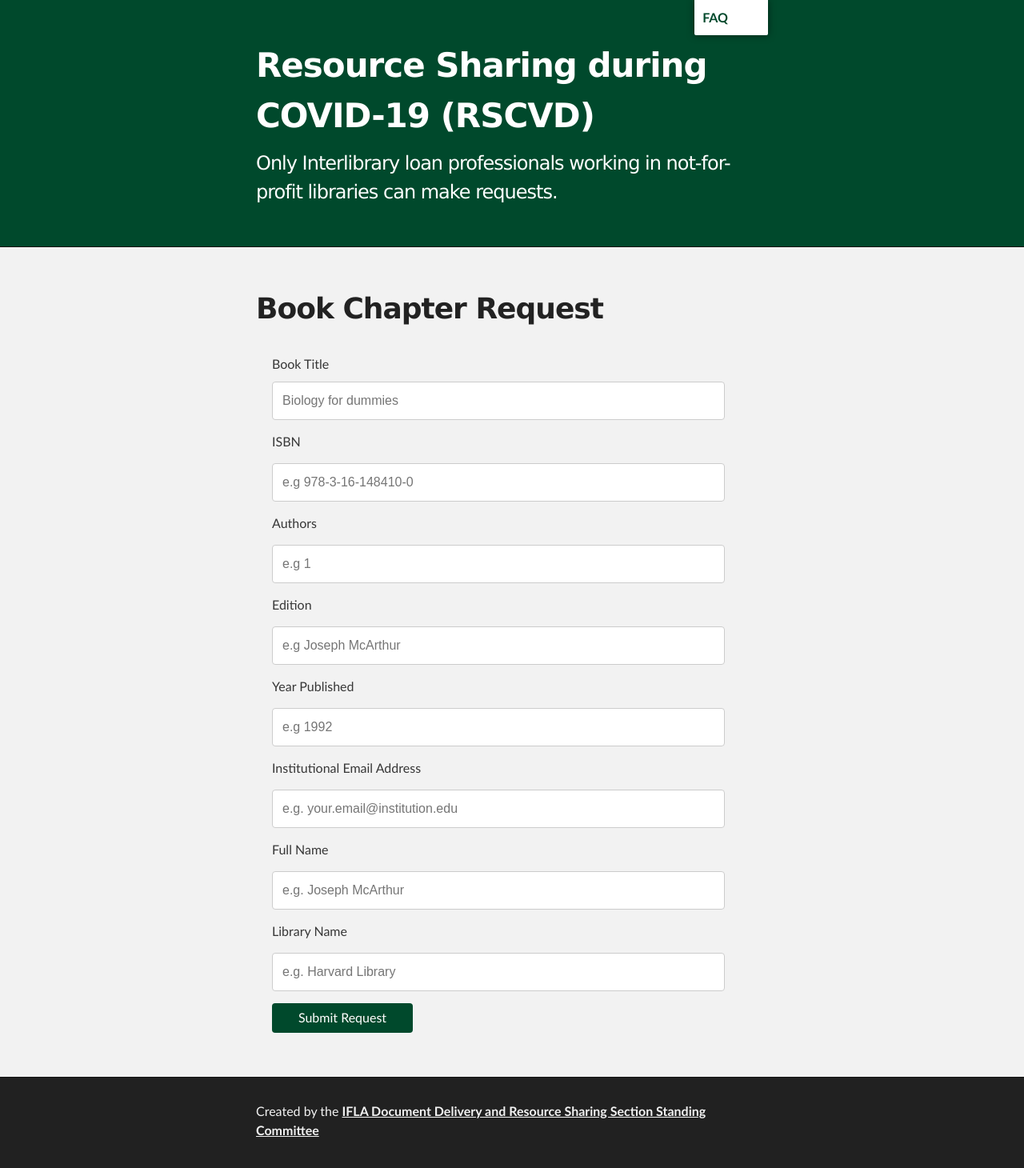
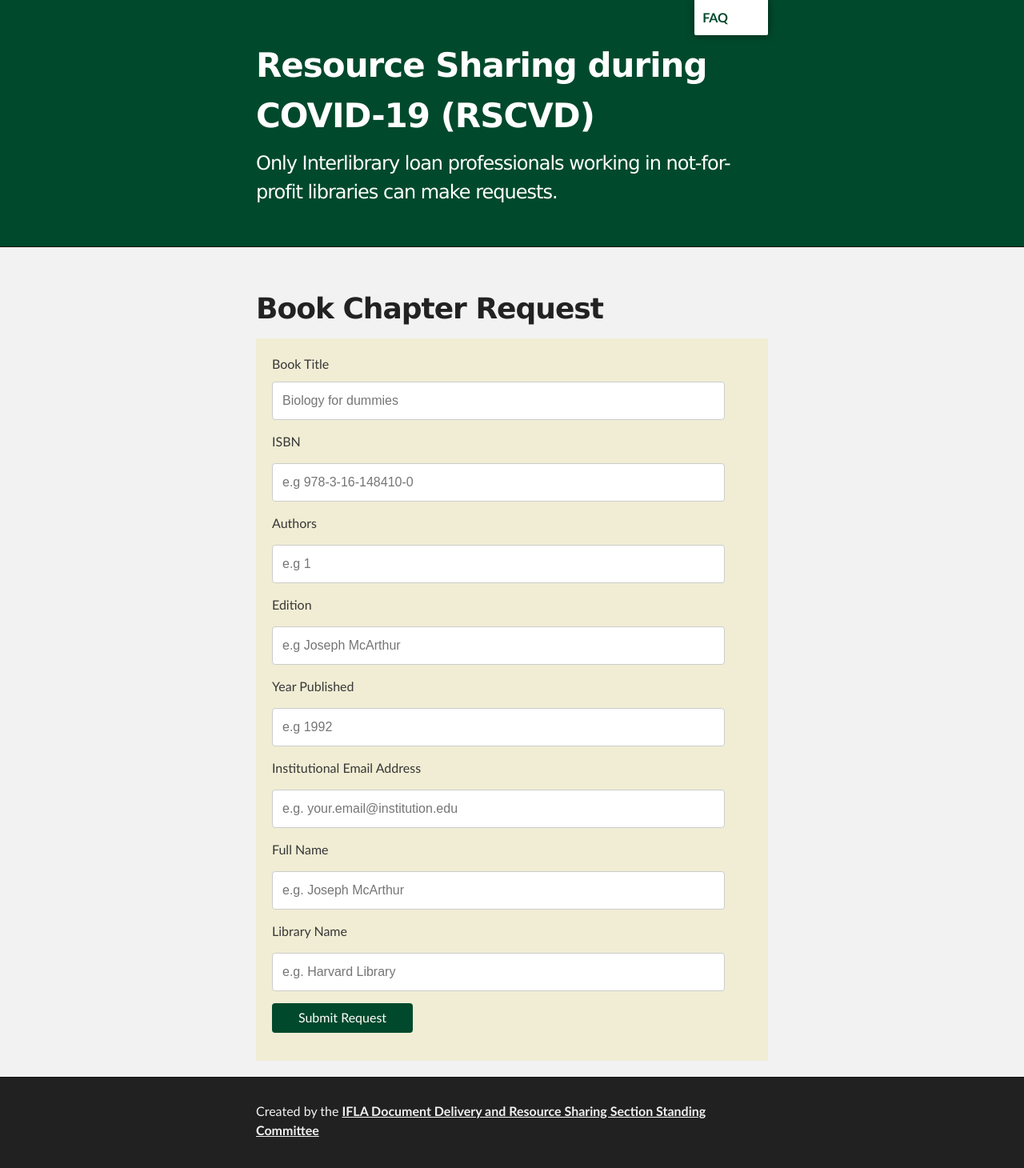
Before and after one commit to JosephMcArthur/rscvd-dev, a Jekyll site: the page built from book.html, in a window 1280 px wide. Shown: the whole page at 80% size. Built offline with Jekyll 4.4.1, drawn with Linux system fonts in a browser that asks for light colours.

Commit message:
on brand background

```diff
--- a/_sass/jekyll-theme-slate.scss
+++ b/_sass/jekyll-theme-slate.scss
@@ -46,7 +46,7 @@ Theme Styles
 body {
   box-sizing: border-box;
   color:#373737;
-  background: #212121;
+  background: #f0edd4;
   font-size: 16px;
   font-family: 'Myriad Pro', Calibri, Helvetica, Arial, sans-serif;
   line-height: 1.5;
@@ -248,7 +248,7 @@ td {
  }
 
 form {
-  background: #f2f2f2;
+  background: #f0edd4;
   padding: 20px;
 }
 
```
